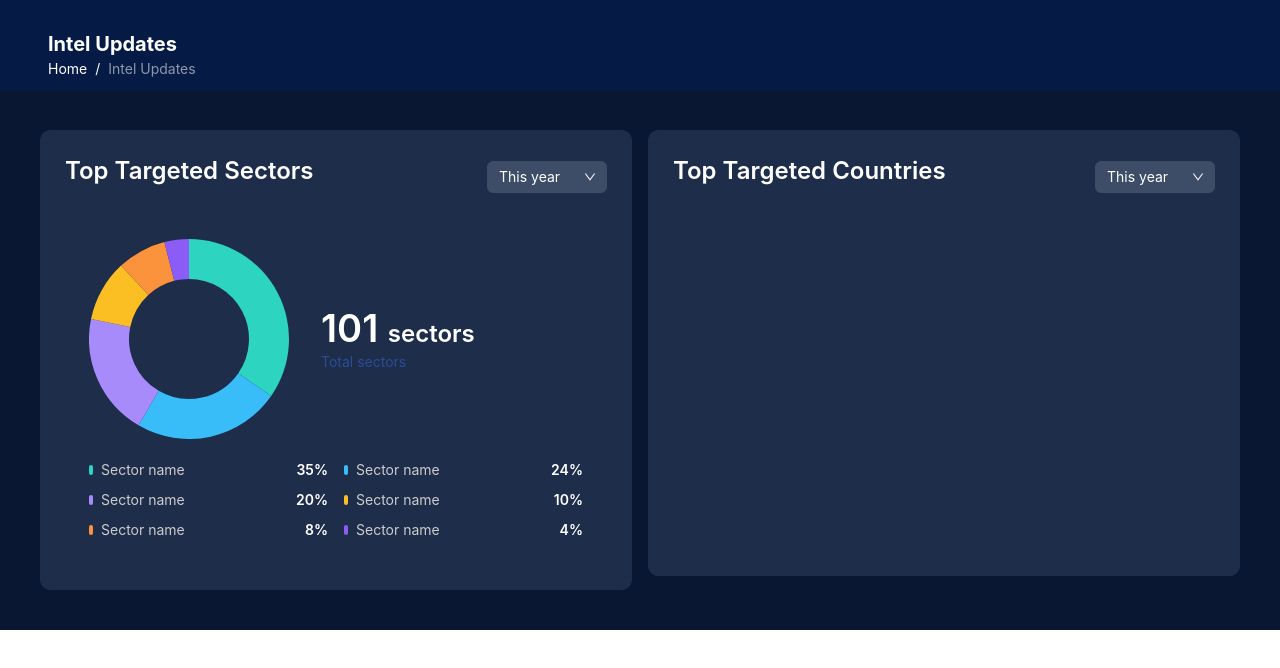
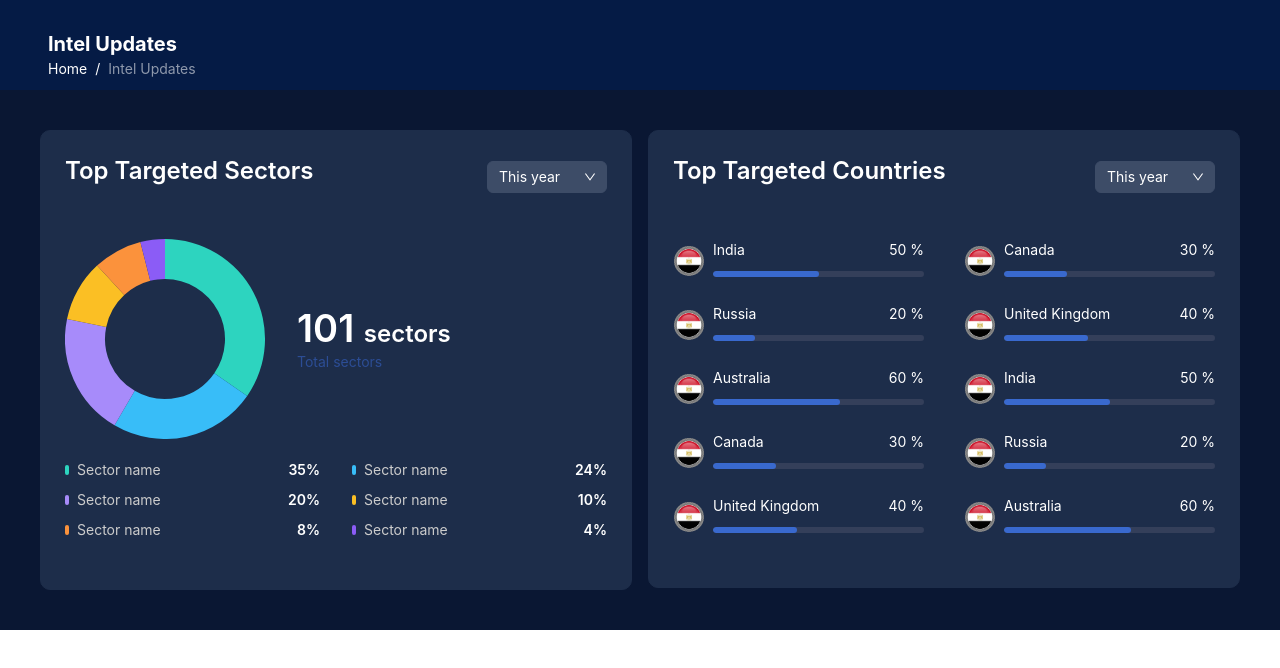
Before and after one commit to osama-amer60/intel-dashboard, a Next.js app: page / in a window 1280 px wide. Shown: the top 668 px of the page. Built offline with nearby package versions, Linux system fonts and the light colour scheme.

Commit message:
- Refactor code structure for improved readability and maintainability
- Create CountryProgressList component

```diff
--- a/app/layout.tsx
+++ b/app/layout.tsx
@@ -1,4 +1,4 @@
-import AppProviders from "@/app/providers/ReactQueryProvider"
+import AppProviders from "@/app/providers/AppProviders"
 import clsx from "classnames"
 import type { Metadata } from "next"
 import { Geist, Geist_Mono } from "next/font/google"
--- a/app/page.tsx
+++ b/app/page.tsx
@@ -1,20 +1,23 @@
 "use client"
 
+import CountryProgressList from "@/components/charts/CountryProgressList"
 import SectorChart from "@/components/charts/SectorChart"
 import StatsCard from "@/components/dashboard/StatsCard"
 import { Col, Row } from "antd"
 
 export default function Home() {
   return (
-    <div className="p-10">
+    <div className="p-5 lg:p-10">
       <Row gutter={[16, 16]}>
-        <Col span={12}>
+        <Col span={24} lg={12}>
           <StatsCard title="Top Targeted Sectors">
             <SectorChart />
           </StatsCard>
         </Col>
-        <Col span={12}>
-          <StatsCard title="Top Targeted Countries" />
+        <Col span={24} lg={12}>
+          <StatsCard title="Top Targeted Countries">
+            <CountryProgressList />
+          </StatsCard>
         </Col>
       </Row>
     </div>
--- /dev/null
+++ b/components/charts/CountryProgressList.tsx
@@ -0,0 +1,74 @@
+"use client"
+
+import egyptIcon from "@/public/egypt.webp"
+import { Avatar, Card, Col, Progress, Row, Space, Typography } from "antd"
+import Image from "next/image"
+const { Text } = Typography
+
+const countries = [
+  { key: "1", name: "India", flag: egyptIcon, percent: 50 },
+  { key: "2", name: "Canada", flag: egyptIcon, percent: 30 },
+  { key: "3", name: "Russia", flag: egyptIcon, percent: 20 },
+  { key: "4", name: "United Kingdom", flag: egyptIcon, percent: 40 },
+  { key: "5", name: "Australia", flag: egyptIcon, percent: 60 },
+  { key: "6", name: "India", flag: egyptIcon, percent: 50 },
+  { key: "7", name: "Canada", flag: egyptIcon, percent: 30 },
+  { key: "8", name: "Russia", flag: egyptIcon, percent: 20 },
+  { key: "9", name: "United Kingdom", flag: egyptIcon, percent: 40 },
+  { key: "10", name: "Australia", flag: egyptIcon, percent: 60 },
+]
+
+export default function CountryProgressList() {
+  return (
+    <Card
+      style={{
+        background: "transparent",
+        border: "none",
+        color: "white",
+        padding: 0,
+      }}
+      styles={{
+        body: {
+          paddingInline: 0,
+        },
+      }}
+    >
+      <Space direction="vertical" style={{ width: "100%" }} size="large">
+        <Row gutter={[40, 20]}>
+          {countries.map((country) => (
+            <Col span={24} md={12} key={country.key}>
+              <div className="flex items-center gap-2">
+                <Avatar
+                  size={32}
+                  src={
+                    <Image
+                      src={country.flag}
+                      alt={country.name}
+                      width={32}
+                      height={32}
+                    />
+                  }
+                />
+
+                <div className="flex-1">
+                  <div className="flex justify-between">
+                    <Text style={{ color: "#FFF" }}>{country.name}</Text>
+
+                    <Text style={{ color: "#FFF" }}>{country?.percent} %</Text>
+                  </div>
+                  <Progress
+                    percent={country?.percent}
+                    showInfo={false}
+                    strokeColor="#3969CE"
+                    trailColor="#343F5A"
+                    size="small"
+                  />
+                </div>
+              </div>
+            </Col>
+          ))}
+        </Row>
+      </Space>
+    </Card>
+  )
+}
--- a/components/charts/SectorChart.tsx
+++ b/components/charts/SectorChart.tsx
@@ -1,14 +1,18 @@
 "use client"
 
-import { Card, Col, Row, Space, Typography } from "antd"
+import { Card, Col, Grid, Row, Space, Typography } from "antd"
 import { ArcElement, Chart as ChartJS, Tooltip } from "chart.js"
 import { Doughnut } from "react-chartjs-2"
 
 const { Title, Text } = Typography
+const { useBreakpoint } = Grid
 
 ChartJS.register(ArcElement, Tooltip)
 
 export default function SectorChart() {
+  const screens = useBreakpoint()
+  const isMobile = !screens.md // md = 768px breakpoint
+
   const data = {
     labels: [
       "Sector name",
@@ -45,9 +49,18 @@ export default function SectorChart() {
         boxShadow: "none",
         border: "none",
       }}
+      styles={{
+        body: {
+          paddingInline: 0,
+        },
+      }}
     >
       {/* Chart + Title */}
-      <Row align="middle" gutter={[32, 16]}>
+      <Row
+        justify={isMobile ? "center" : "start"}
+        align="middle"
+        gutter={[32, 16]}
+      >
         <Col>
           <div style={{ width: 200, height: 200 }}>
             <Doughnut
@@ -66,7 +79,7 @@ export default function SectorChart() {
       </Row>
 
       {/* Sector List */}
-      <Row gutter={[16, 8]} style={{ marginTop: 20 }}>
+      <Row gutter={[32, 8]} style={{ marginTop: 20 }}>
         {data.labels.map((label, i) => (
           <Col xs={12} key={i}>
             <Space
--- a/components/dashboard/StatsCard.tsx
+++ b/components/dashboard/StatsCard.tsx
@@ -28,7 +28,7 @@ export default function StatsCard({
   }
   return (
     <Card style={cardStyle}>
-      <div className="flex justify-between items-center mb-4">
+      <div className="flex justify-between items-center flex-wrap mb-4">
         <Title level={3} style={{ color: "#FFF" }}>
           {title}
         </Title>
```
Also changed, not shown: app/providers/AppProviders.tsx (renamed from app/providers/ReactQueryProvider.tsx), public/egypt.webp (added).
